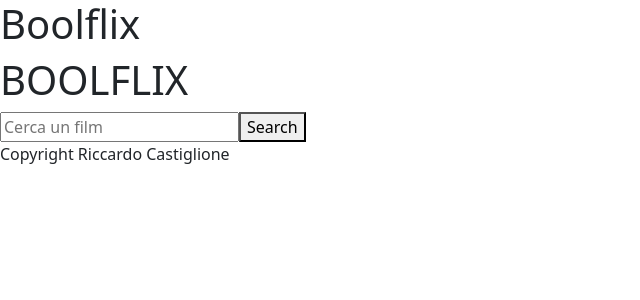
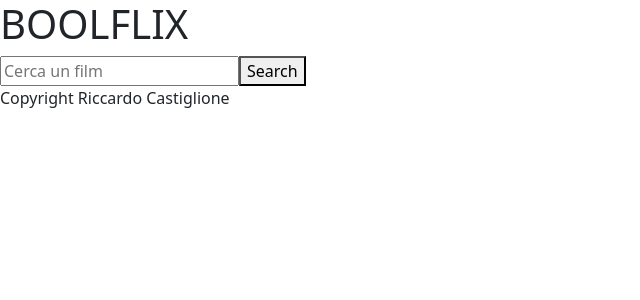
Before and after one commit to Richter96/vite-boolflix, a Vue app: page / in a window 1280 px wide. Shown: the top 300 px of the page, without its empty margins (0-640 px from the left). Built offline with nearby package versions, Linux system fonts and the light colour scheme.

Commit message:
delate h1

```diff
--- a/src/App.vue
+++ b/src/App.vue
@@ -18,8 +18,6 @@ export default {
 </script>
 
 <template>
-  <h1 class=" text">Boolflix</h1>
-
   <AppHeader></AppHeader>
   <AppMain></AppMain>
   <AppFooter></AppFooter>
```
